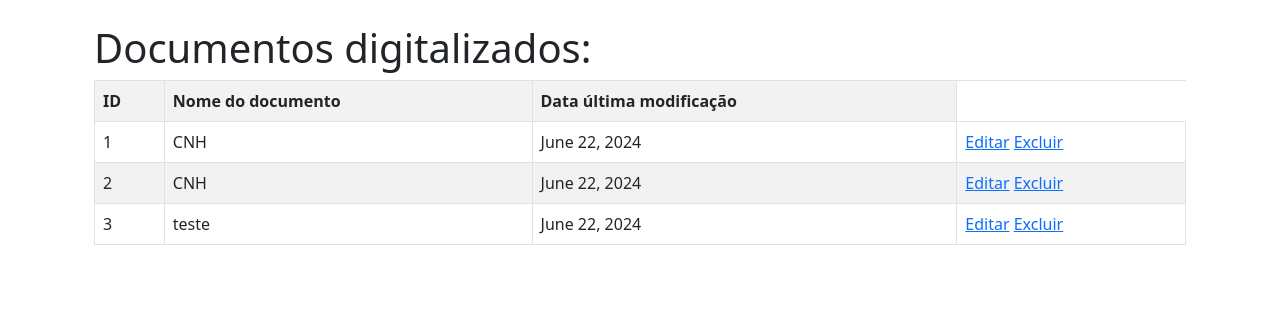
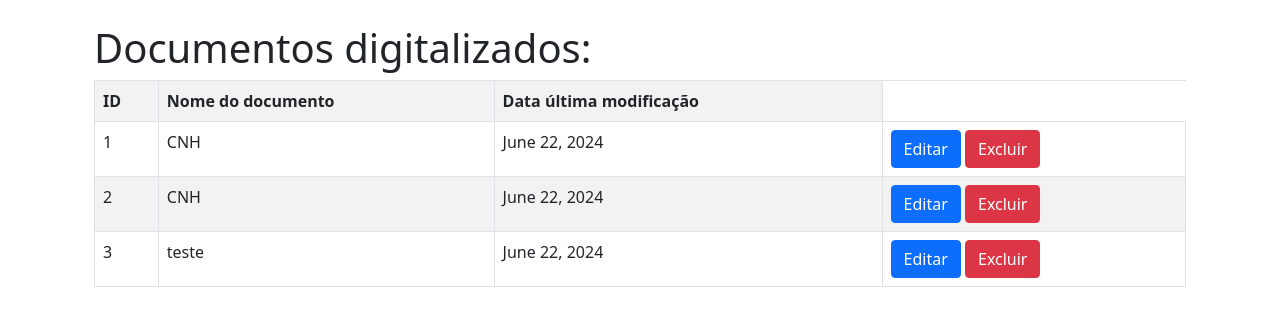
Before and after one commit to haniellourenco/indexador_documentos, a Django app: page /documentos/ in a window 1280 px wide. Shown: the part 50-376 px from the top of the page. Run offline with Django 5.2, Linux system fonts and the light colour scheme; data comes from the database, SQL or seed files in the repository.

Commit message:
style crud buttons

```diff
--- a/projeto_indexador_documentos/app_indexador_documentos/templates/documentos/documentos.html
+++ b/projeto_indexador_documentos/app_indexador_documentos/templates/documentos/documentos.html
@@ -14,8 +14,8 @@
             <td>{{documento.nome_documento}}</td>
             <td>{{documento.data_modificacao}}</td>
             <td>
-                <a href="{% url 'editar' documento.id_documento %}">Editar</a>
-                <a href="{% url 'delete' documento.id_documento %}">Excluir</a>
+                <a class="btn btn-primary" href="{% url 'editar' documento.id_documento %}">Editar</a>
+                <a class="btn btn-danger" href="{% url 'delete' documento.id_documento %}">Excluir</a>
             </td>
         </tr>
         {% endfor %}
```
